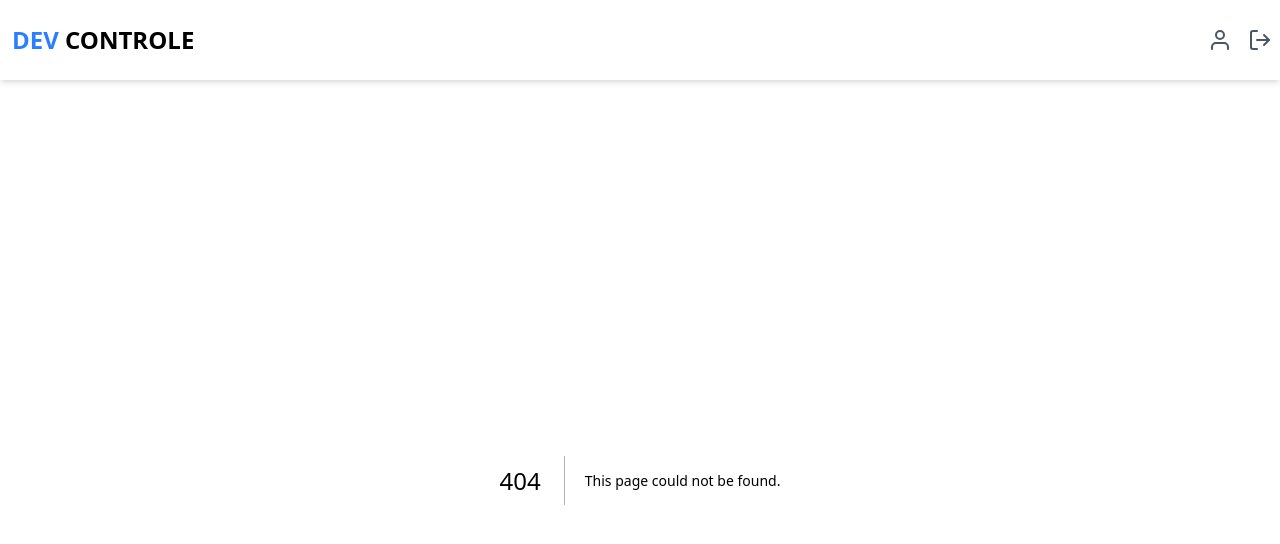
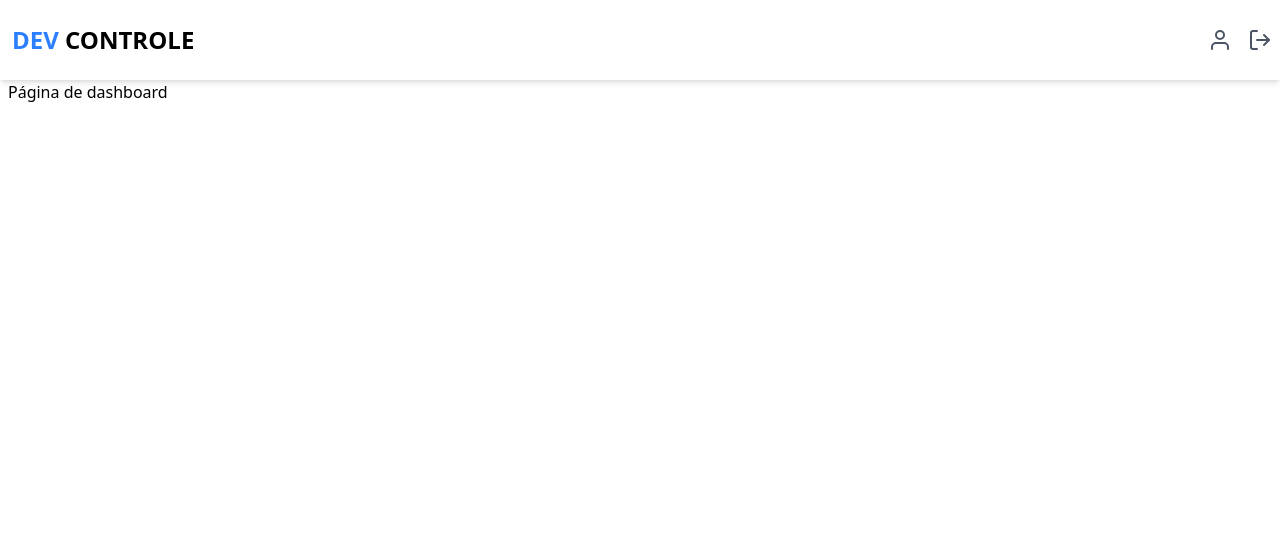
Before and after one commit to YanGraim/devcontrole, a Next.js app: page /dashboard in a window 1280 px wide. Before the commit this address had no page. Shown: the top 544 px of the page. Built offline with nearby package versions, Linux system fonts and the light colour scheme.

Commit message:
cria page de dashboard e cria component container

```diff
--- /dev/null
+++ b/src/app/dashboard/page.tsx
@@ -0,0 +1,9 @@
+import { Container } from "@/components/container";
+
+export default function Dashboard() {
+  return (
+    <Container>
+      <h1>Página de dashboard</h1>
+    </Container>
+  );
+}
--- /dev/null
+++ b/src/components/container/index.tsx
@@ -0,0 +1,5 @@
+import { ReactNode } from "react";
+
+export function Container({ children }: { children: ReactNode }) {
+  return <div className="w-full max-w-7xl px-2 mx-auto">{children}</div>;
+}
```
